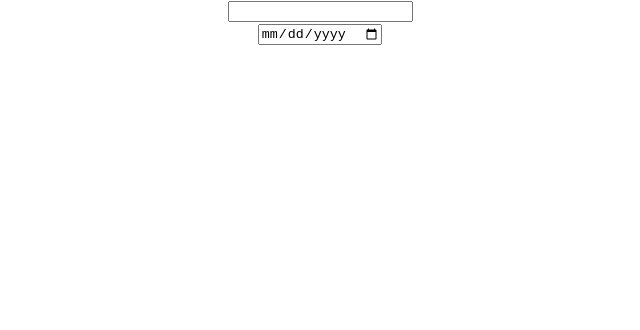
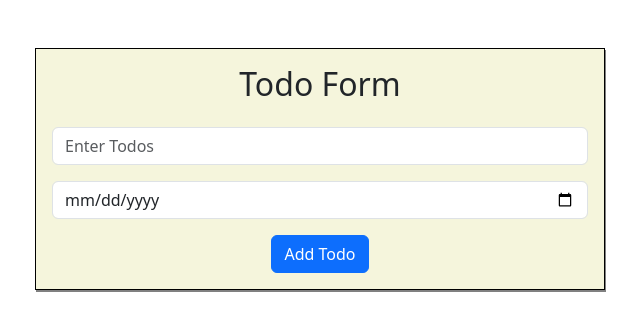
Before and after one commit to Dornal2002/react-assignments, a React (Create React App) app: page / in a window 1280 px wide. Shown: the top 330 px of the page, without its empty margins (320-960 px from the left). Built offline with nearby package versions, Linux system fonts and the light colour scheme.

Commit message:
add: assi-4

```diff
--- /dev/null
+++ b/db.json
@@ -0,0 +1,59 @@
+{
+  "todos": [
+    {
+      "id": "986f",
+      "title": "asdb",
+      "date": "2024-03-14"
+    },
+    {
+      "id": "f486",
+      "title": "abc",
+      "date": "2024-03-12"
+    },
+    {
+      "id": "e0ed",
+      "title": "asd",
+      "date": "2024-03-14"
+    },
+    {
+      "id": "ecea",
+      "title": "sandhya",
+      "date": "2024-03-09"
+    },
+    {
+      "id": "e5a9",
+      "title": "abc",
+      "date": "2024-03-15"
+    },
+    {
+      "id": "7693",
+      "title": "abc",
+      "date": "2024-03-09"
+    },
+    {
+      "id": "d753",
+      "title": "abc",
+      "date": "2024-03-16"
+    },
+    {
+      "id": "f15e",
+      "title": "rohan",
+      "date": "2024-03-12"
+    },
+    {
+      "id": "fd78b7a5-7fae-430c-8038-2e2ca2f03d6a",
+      "title": "abc",
+      "date": "2024-03-07"
+    },
+    {
+      "id": "2684a074-ae55-444c-9add-db73226de1d8",
+      "title": "abc",
+      "date": "2024-03-07"
+    },
+    {
+      "id": "f039d3bb-02b5-4adf-921c-5289ed269929",
+      "title": "abc",
+      "date": "2024-03-14"
+    }
+  ]
+}
--- a/package.json
+++ b/package.json
@@ -10,10 +10,13 @@
     "@types/node": "^16.18.86",
     "@types/react": "^18.2.61",
     "@types/react-dom": "^18.2.19",
+    "bootstrap": "^5.3.3",
     "react": "^18.2.0",
     "react-dom": "^18.2.0",
     "react-scripts": "5.0.1",
     "typescript": "^4.9.5",
+    "uuid": "^9.0.1",
+    "uuidv4": "^6.2.13",
     "web-vitals": "^2.1.4"
   },
   "scripts": {
--- /dev/null
+++ b/src/components/CreateTodo.css
@@ -0,0 +1,5 @@
+.form{
+    border: 1px solid black;
+    box-shadow: 1px 2px gray;
+    background-color: beige;
+}
--- a/src/components/CreateTodo.tsx
+++ b/src/components/CreateTodo.tsx
@@ -1,15 +1,81 @@
-export default function CreateTodo(){
-    return(
-        <>
-        <form>
-            <div className="form-group">
-                <input type="text"/>
-            </div>
-            <div className="form-group">
-                <input type="date"/>
-            </div>
+import "./CreateTodo.css";
+import React, { useEffect, useState } from "react";
+import "bootstrap/dist/css/bootstrap.css";
+import { v4 as uuidv4, validate } from "uuid";
 
-        </form>
-        </>
-    )
+export interface Todo {
+  id: number;
+  title: string;
+  date: string;
 }
+
+export default function CreateTodo() {
+  const [title, setTitle] = useState<string>();
+  const [date, setDate] = useState<string>();
+  const unique_id = uuidv4();
+
+  const handleChangeInput = (e: React.ChangeEvent<HTMLInputElement>) => {
+    setTitle(e.target.value);
+  };
+
+  const handleChangeDate = (e: React.ChangeEvent<HTMLInputElement>) => {
+    setDate(e.target.value);
+  };
+
+  const handleAdd = () => {
+    if (title && date) {
+      fetch("http://localhost:8000/todos", {
+        method: "POST",
+        headers: { "content-type": "application-json" },
+        body: JSON.stringify({
+          id: unique_id,
+          title: title,
+          date: date,
+        }),
+      })
+        .then((res) => res.json)
+        .then(() => alert("Data Posted Successfully"))
+        .catch((err) => err.message);
+
+    }
+  };
+
+  return (
+    <>
+      <div className="container mt-5">
+        <div className="row">
+          <div className="col-md-6 offset-md-3 form p-3">
+            <h2 className="mb-4">Todo Form</h2>
+            <form>
+              <div className="mb-3">
+                <input
+                  type="text"
+                  className="form-control"
+                  id="inputField"
+                  placeholder="Enter Todos"
+                  onChange={(e) => handleChangeInput(e)}
+                  required
+                />
+              </div>
+
+              <div className="mb-3">
+                <input
+                  type="date"
+                  className="form-control"
+                  id="dateField"
+                  onChange={(e) => handleChangeDate(e)}
+                  required
+                />
+              </div>
+              <div>
+                <button className="btn btn-primary" onClick={handleAdd}>
+                  Add Todo
+                </button>
+              </div>
+            </form>
+          </div>
+        </div>
+      </div>
+    </>
+  );
+}
```
Also changed, not shown: 1 other file (tests, documents, lock files or other folders).
